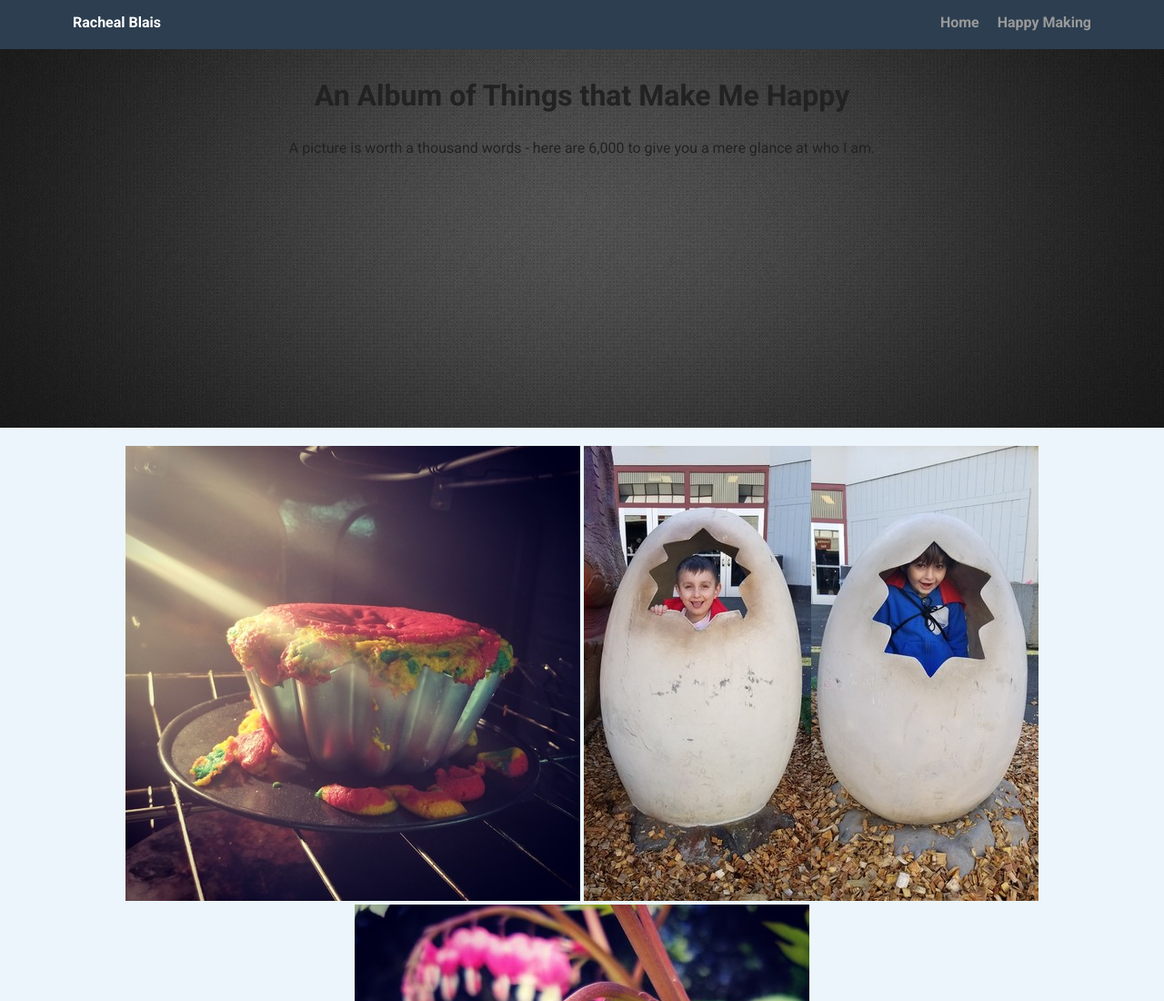
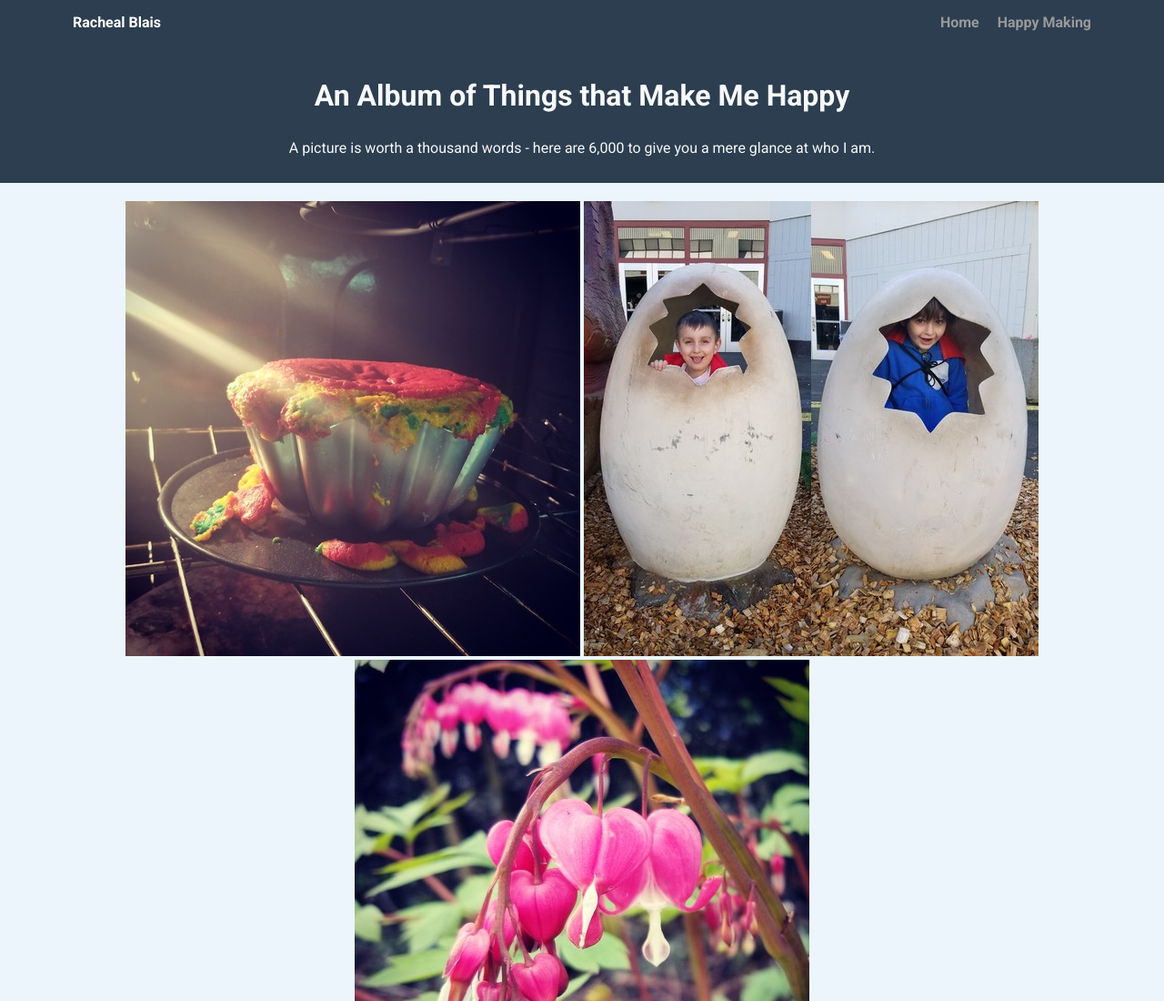
Before and after one commit to racheal-b/personal-profile-page, a plain HTML site: page happiness.html in a window 1280 px wide. Shown: the top 1100 px of the page at 91% size. Drawn offline with Linux system fonts and the light colour scheme; a web font is replaced by a local one.

Commit message:
Final adjustments

```diff
--- a/happiness.css
+++ b/happiness.css
@@ -8,7 +8,7 @@
     padding: 0;
     text-align: center;
     font-family: 'Roboto', sans-serif;
-    color: #222;
+    color: #F8F9F9;
     background: #EBF5FB;
   }
   /* Link Styles */
@@ -57,7 +57,7 @@
 
   header {
     text-align: center;
-    background: url('images/grey.jpg') no-repeat center ;
+    background-color: #2C3E50;
     background-size: cover;
     overflow: hidden;
     padding-top: 60px;
@@ -141,7 +141,7 @@
     }
 
     header {
-      min-height: 470px;
+      min-height: 200px;
     }
 
     .nav {
--- a/happiness.html
+++ b/happiness.html
@@ -18,7 +18,7 @@
     </div>
 
     <header>
-     <p><h1>An Album of Things that Make Me Happy</h1></p>
+     <h1>An Album of Things that Make Me Happy</h1>
      <p>A picture is worth a thousand words - here are 6,000 to give you a mere glance at who I am.</p>
     </header>
 
@@ -38,7 +38,7 @@
     </main>
     <footer>
       <ul>
-             <li><a href="https://www.linkedin.com/in/racheal-blais/" target="blank" class="social linkedin">LinkedIn</a></li>
+        <li><a href="https://www.linkedin.com/in/racheal-blais/" target="blank" class="social linkedin">LinkedIn</a></li>
         <li><a href="https://github.com/racheal-b" target="blank" class="social github">Github</a></li>
       </ul>
       <p class="copyright">Copyright 2019, Racheal Blais</p>
--- a/styles.css
+++ b/styles.css
@@ -57,7 +57,7 @@ a:hover {
 
 header {
   text-align: center;
-  background: url('images/Underwater.png') no-repeat top center ;
+  background: url('images/Underwater.png') no-repeat top center;
   background-size: cover;
   overflow: hidden;
   padding-top: 60px;
```
Also changed, not shown: index.html (+1 -1 lines), images/blue.jpg (deleted), images/grey.jpg (deleted).
